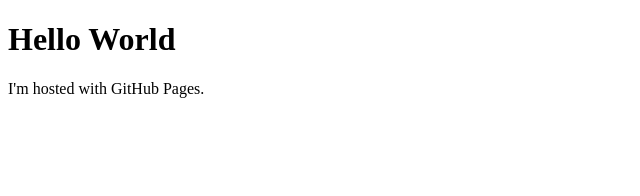
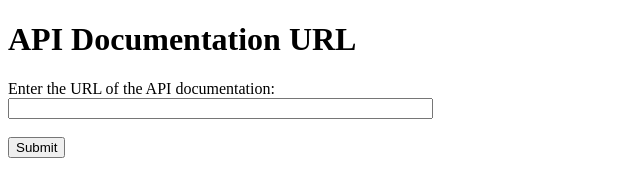
Before and after one commit to DunkBlocker3000/ai-api, a plain HTML site: page index.html in a window 1280 px wide. Shown: the whole page, without its empty margins (0-640 px from the left). Drawn offline with Linux system fonts and the light colour scheme.

Commit message:
Update index.html

```diff
--- a/index.html
+++ b/index.html
@@ -1,7 +1,17 @@
 <!DOCTYPE html>
 <html>
-<body>
-<h1>Hello World</h1>
-<p>I'm hosted with GitHub Pages.</p>
-</body>
+  <head>
+    <meta charset="utf-8">
+    <title>API Documentation URL</title>
+  </head>
+  <body>
+    <h1>API Documentation URL</h1>
+    <form>
+      <label for="url">Enter the URL of the API documentation:</label>
+      <br>
+      <input type="text" id="url" name="url" size="50">
+      <br><br>
+      <input type="submit" value="Submit">
+    </form>
+  </body>
 </html>
```
